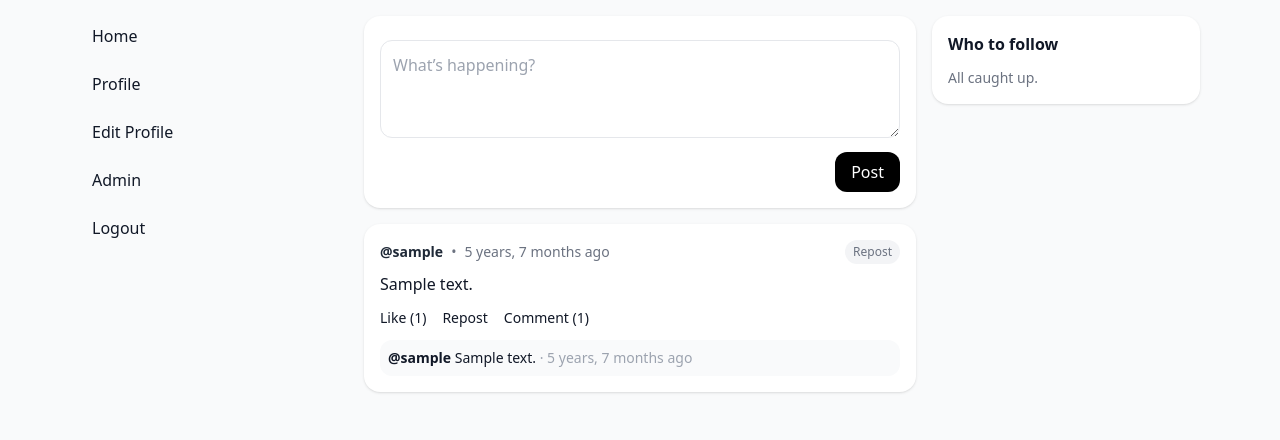
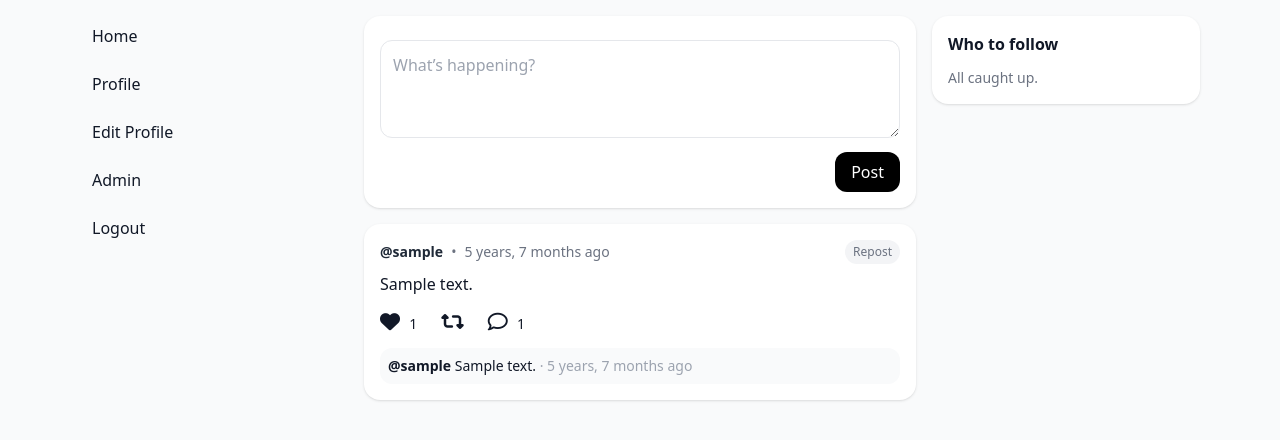
Before and after one commit to johnnyyash1985/mini_x_full, a Django app: page / in a window 1280 px wide. Shown: the top 440 px of the page. Run offline with Django 5.2, Linux system fonts and the light colour scheme; a user stored in the database is signed in; tables that the repository leaves empty hold one stand-in row (values such as "Sample post"); some libraries are stand-ins or nearby versions.

Commit message:
Restored post card layout and switched Like/Repost/Comment to icons

```diff
--- a/posts/views.py
+++ b/posts/views.py
@@ -49,3 +49,8 @@ def add_comment(request, post_id):
         if content:
             Comment.objects.create(post=post, user=request.user, content=content)
     return redirect('feed')
+
+from django.http import HttpResponse
+
+def comment_post(request, post_id):
+    return HttpResponse("Comment feature coming soon!")
--- a/templates/base.html
+++ b/templates/base.html
@@ -46,3 +46,5 @@
   </div>
 </body>
 </html>
+<!-- Font Awesome for icons -->
+<link rel="stylesheet" href="https://cdnjs.cloudflare.com/ajax/libs/font-awesome/6.5.1/css/all.min.css">
--- a/templates/posts/feed.html
+++ b/templates/posts/feed.html
@@ -22,13 +22,28 @@
           <span class="ml-auto text-xs px-2 py-1 rounded-full bg-gray-100">Repost</span>
         {% endif %}
       </div>
+
       <p class="mt-2 whitespace-pre-wrap">{{ post.content }}</p>
 
-      <div class="mt-3 flex items-center gap-4 text-sm">
-        <a href="{% url 'like_post' post.id %}" class="hover:underline">Like ({{ post.likes.count }})</a>
-        <a href="{% url 'repost' post.id %}" class="hover:underline">Repost</a>
-        <button onclick="document.getElementById('cform-{{ post.id }}').classList.toggle('hidden')" class="hover:underline">
-          Comment ({{ post.comments.count }})
+      <!-- Icon-only actions -->
+      <div class="mt-3 flex items-center gap-6 text-xl">
+        <a class="hover:opacity-70" href="{% url 'like_post' post.id %}" title="Like">
+          {% if request.user in post.likes.all %}
+            <i class="fa-solid fa-heart"></i>
+          {% else %}
+            <i class="fa-regular fa-heart"></i>
+          {% endif %}
+          <span class="text-sm align-middle ml-1">{{ post.likes.count }}</span>
+        </a>
+
+        <a class="hover:opacity-70" href="{% url 'repost' post.id %}" title="Repost">
+          <i class="fa-solid fa-retweet"></i>
+        </a>
+
+        <button class="hover:opacity-70" type="button" title="Comment"
+                onclick="document.getElementById('cform-{{ post.id }}').classList.toggle('hidden')">
+          <i class="fa-regular fa-comment"></i>
+          <span class="text-sm align-middle ml-1">{{ post.comments.count }}</span>
         </button>
       </div>
 
@@ -36,7 +51,8 @@
       <div class="mt-3 space-y-2">
         {% for c in post.comments.all %}
           <div class="text-sm bg-gray-50 rounded-xl p-2">
-            <a class="font-semibold hover:underline" href="/profiles/{{ c.user.username }}/">@{{ c.user.username }}</a> {{ c.content }}
+            <a class="font-semibold hover:underline" href="/profiles/{{ c.user.username }}/">@{{ c.user.username }}</a>
+            {{ c.content }}
             <span class="text-gray-400">· {{ c.created|timesince }} ago</span>
           </div>
         {% empty %}
```
Also changed, not shown: static/style.css (added, +20 -0 lines).
